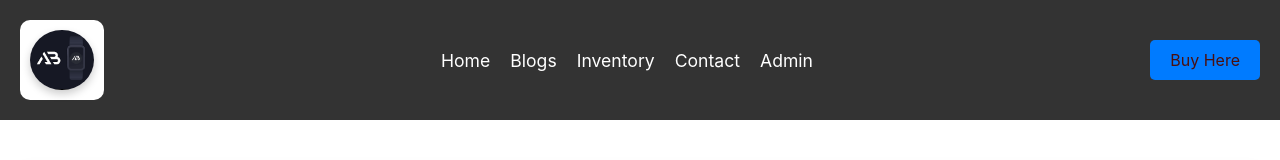
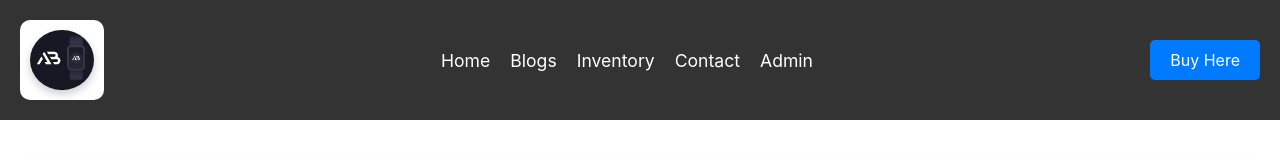
Before and after one commit to Abah511/watch-blog, a React (Create React App) app: page / in a window 1280 px wide. Shown: the top 160 px of the page. Built offline with nearby package versions, Linux system fonts and the light colour scheme.

Commit message:
BUY BUTTON

```diff
--- a/src/components/Navbar.css
+++ b/src/components/Navbar.css
@@ -53,7 +53,7 @@
 
 .buy-button {
   background-color: #007bff;
-  color: rgb(73, 16, 16);
+  color: white;
   padding: 10px 20px;
   font-size: 1rem;
   border: none;
```
